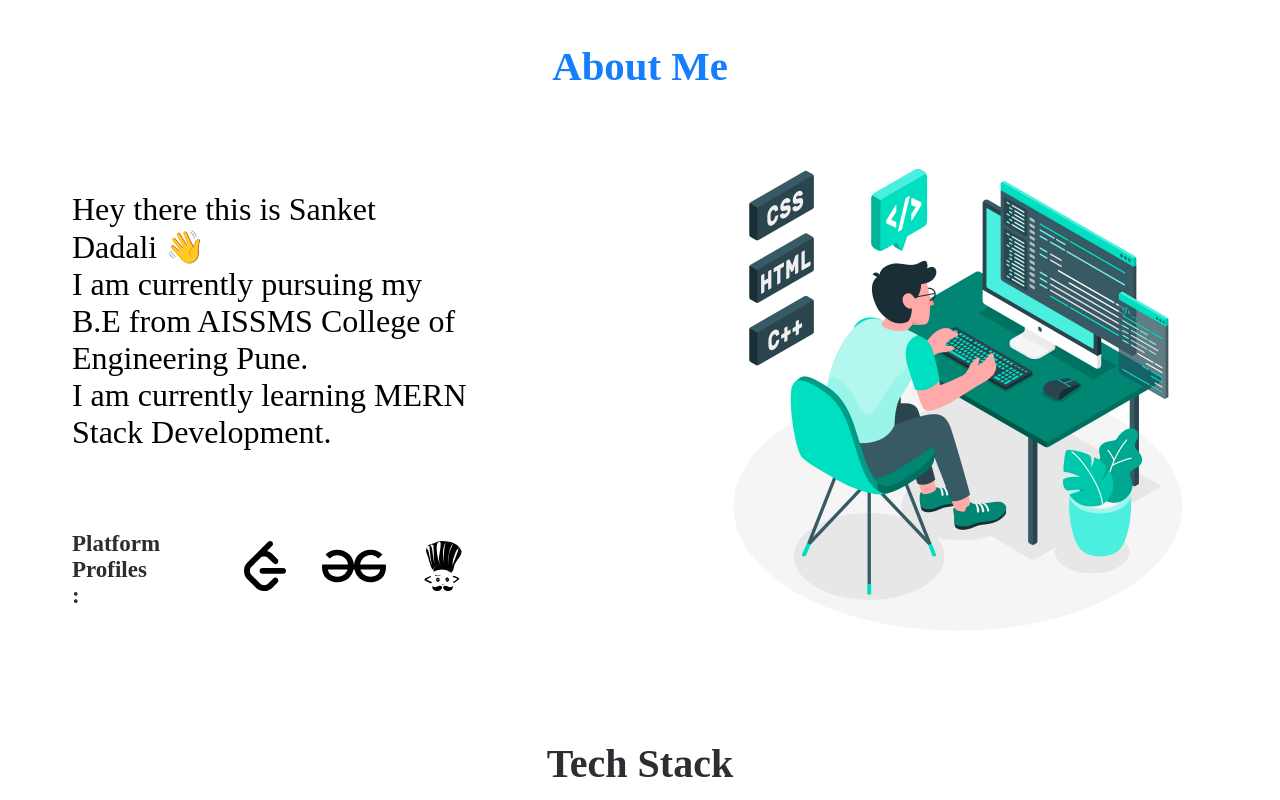
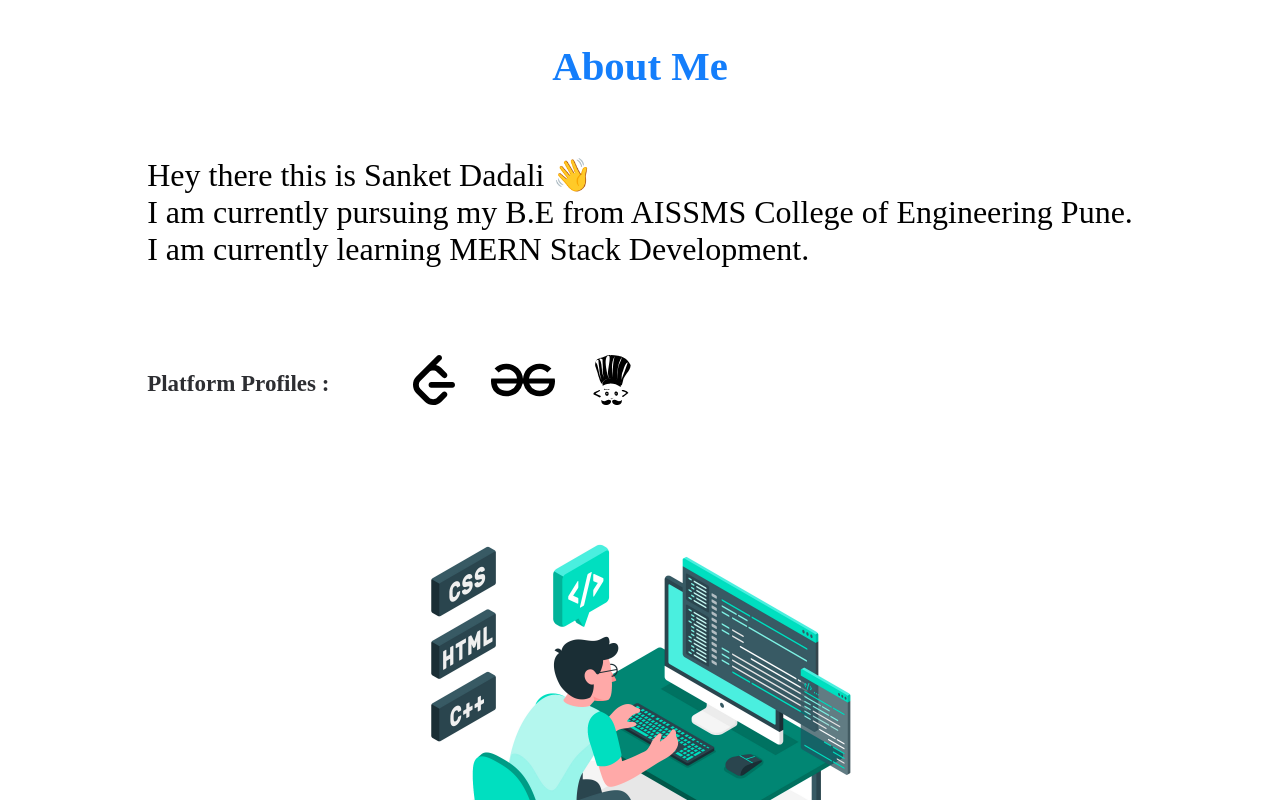
Before and after one commit to poseidonsanket/portfolio, a React (Vite) app: page / in a window 1280 px wide. Shown: the part 1200-2000 px from the top of the page. Built offline with nearby package versions, Linux system fonts and the light colour scheme.

Commit message:
About made responsive

```diff
--- a/src/css/About.css
+++ b/src/css/About.css
@@ -14,16 +14,18 @@
   display: flex;
   justify-content: center;
   align-items: center;
-  gap: 15rem;
+  gap: 5rem;
   font-size: 2rem;
   margin-left: 100px;
   margin-right: 100px;
+  text-align: left;
+  flex-wrap: wrap;
 }
 
 .about-info img {
   margin-top: 20px;
   height: 500px;
-  width: 800px;
+  width: 500px;
 }
 
 .about-main {
```
